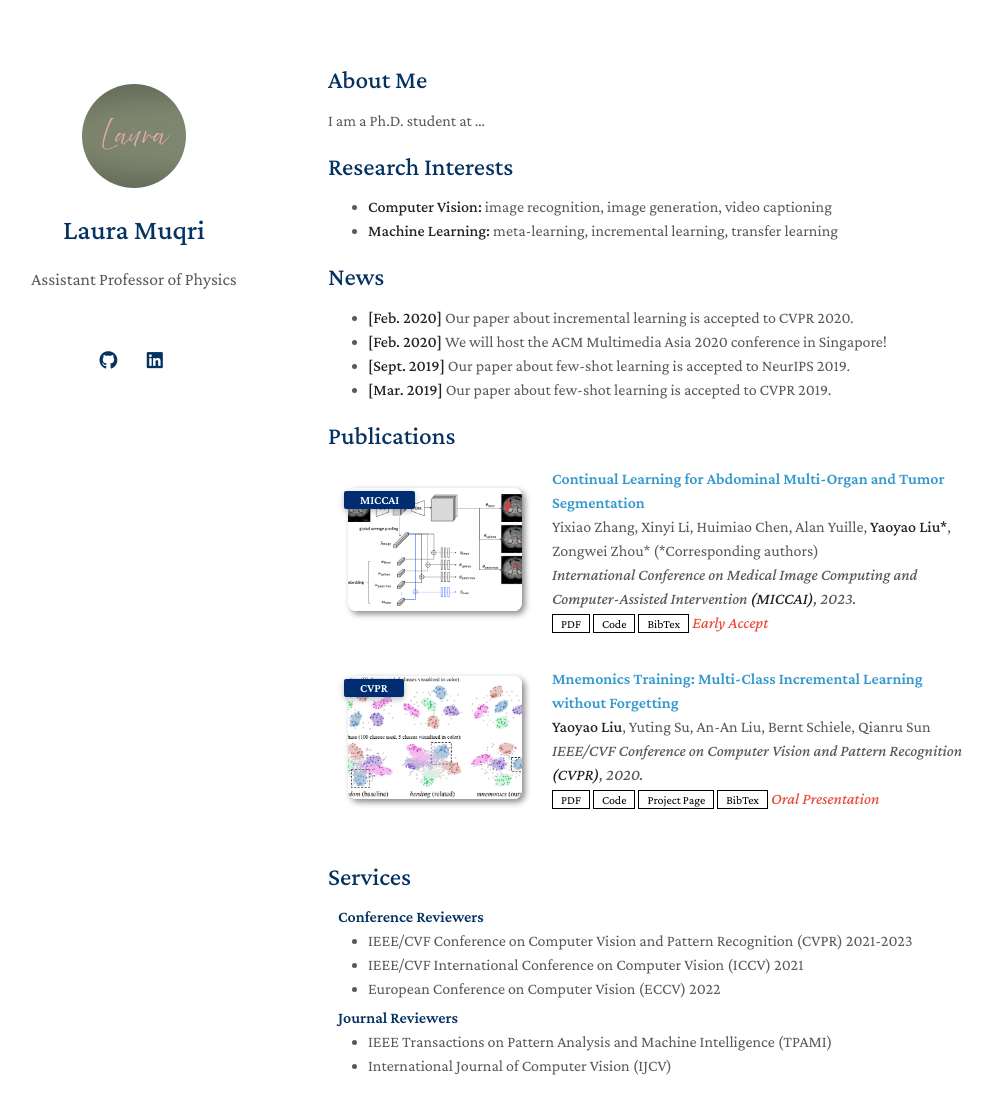
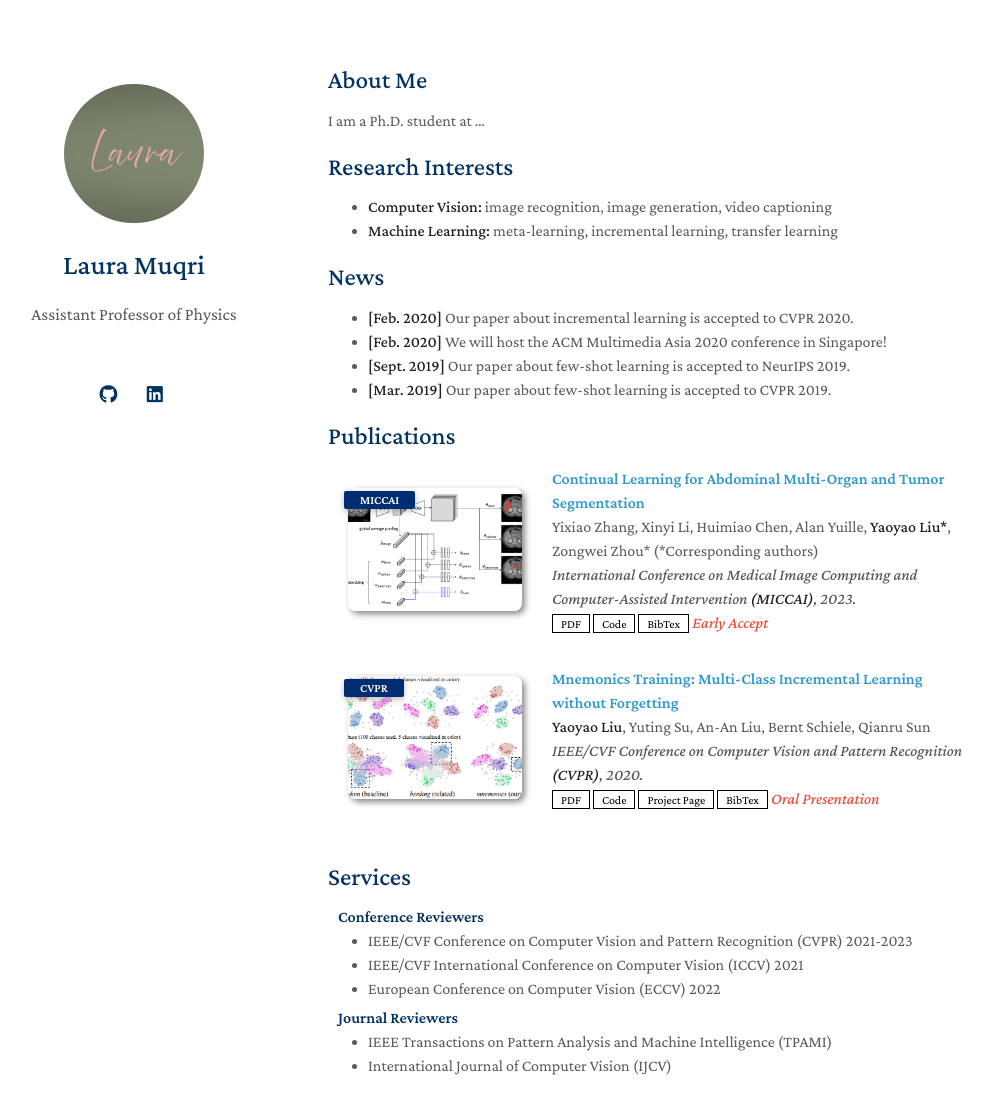
Before and after one commit to LauraMuqri/LauraMuqri.github.io, a Jekyll site: the page built from index.md, in a window 1280 px wide and 1172 px high. Shown: the top 1114 px of the window, without its empty margins (142-1135 px from the left). Built offline with Jekyll 4.4.1, drawn with Linux system fonts in a browser that asks for light colours; a style sheet for code colours, icons or effects is not loaded; our own code applies the rules of GitHub Pages for plain Markdown files.

Commit message:
Increase avatar image and header width

```diff
--- a/_sass/minimal-light.scss
+++ b/_sass/minimal-light.scss
@@ -216,7 +216,7 @@ papertitle {
 
       .image.avatar img {
         border-radius: 100%;
-        width: 45%;
+        width: 60%;
         padding: 20px;
         // border: 1px solid #ddd;
         // padding: 3px;
@@ -225,7 +225,7 @@ papertitle {
 
     #header .image.avatar {
       margin: 0 0 1em 0;
-      width: 8.00em;
+      width: 10.00em;
     }
 
 h3, h4, h5, h6 {
```
